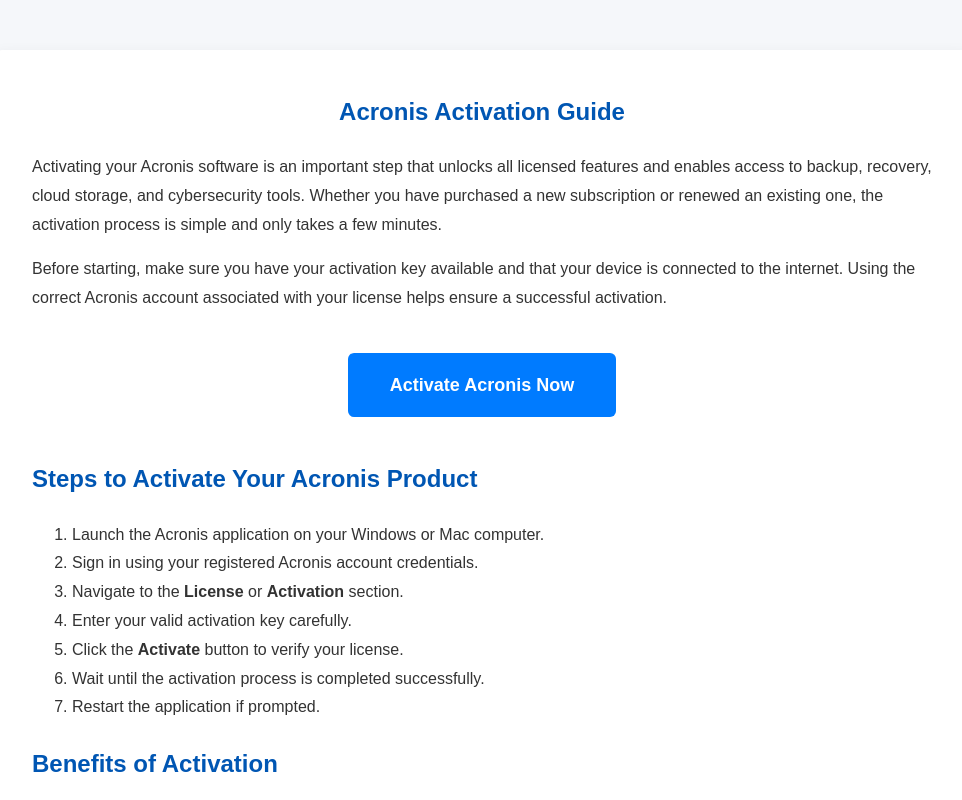
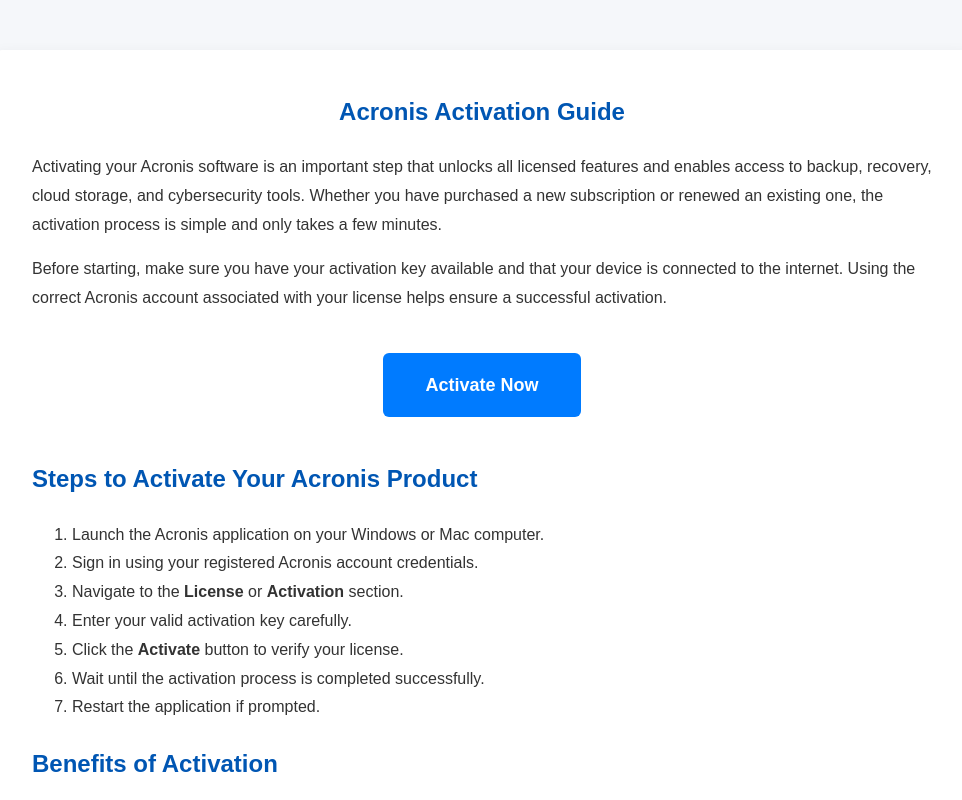
Before and after one commit to acronisactivate/acronisactivate.github.io, a plain HTML site: page index.html in a window 1280 px wide. Shown: the top 800 px of the page, without its empty margins (158-1120 px from the left). Drawn offline with Linux system fonts and the light colour scheme.

Commit message:
Update meta tags and button text in index.html

```diff
--- a/index.html
+++ b/index.html
@@ -4,10 +4,10 @@
     <meta charset="UTF-8">
     <meta name="viewport" content="width=device-width, initial-scale=1.0">
     <title>Acronis Activate | Complete Activation Guide</title>
-    <meta name="google-site-verification" content="DiVWI80NIKWxvGQjBsIsq1Qaoqtln4EILPscaktt05s" />
-    <meta name="msvalidate.01" content="99668E7FC0E0C7162DF10466BF3247E7" />
     <meta name="description" content="Learn how to activate your Acronis product with this step-by-step activation guide. Follow simple instructions to enter your activation key and start using Acronis features.">
     <meta name="keywords" content="Acronis activate, activate Acronis, Acronis activation guide, Acronis license key, Acronis product activation, Acronis setup">
+<meta name="google-site-verification" content="DiVWI80NIKWxvGQjBsIsq1Qaoqtln4EILPscaktt05s" />
+<meta name="msvalidate.01" content="99668E7FC0E0C7162DF10466BF3247E7" />
 </head>
 
 <body style="margin:0;padding:0;background:#f5f7fa;font-family:Arial,Helvetica,sans-serif;line-height:1.8;color:#333;">
@@ -37,7 +37,7 @@
                target="_blank"
                rel="noopener noreferrer"
                style="display:inline-block;background:#007BFF;color:#fff;text-decoration:none;padding:16px 42px;font-size:18px;font-weight:bold;border-radius:6px;">
-                Activate Acronis Now
+                Activate Now
             </a>
         </div>
 
```
